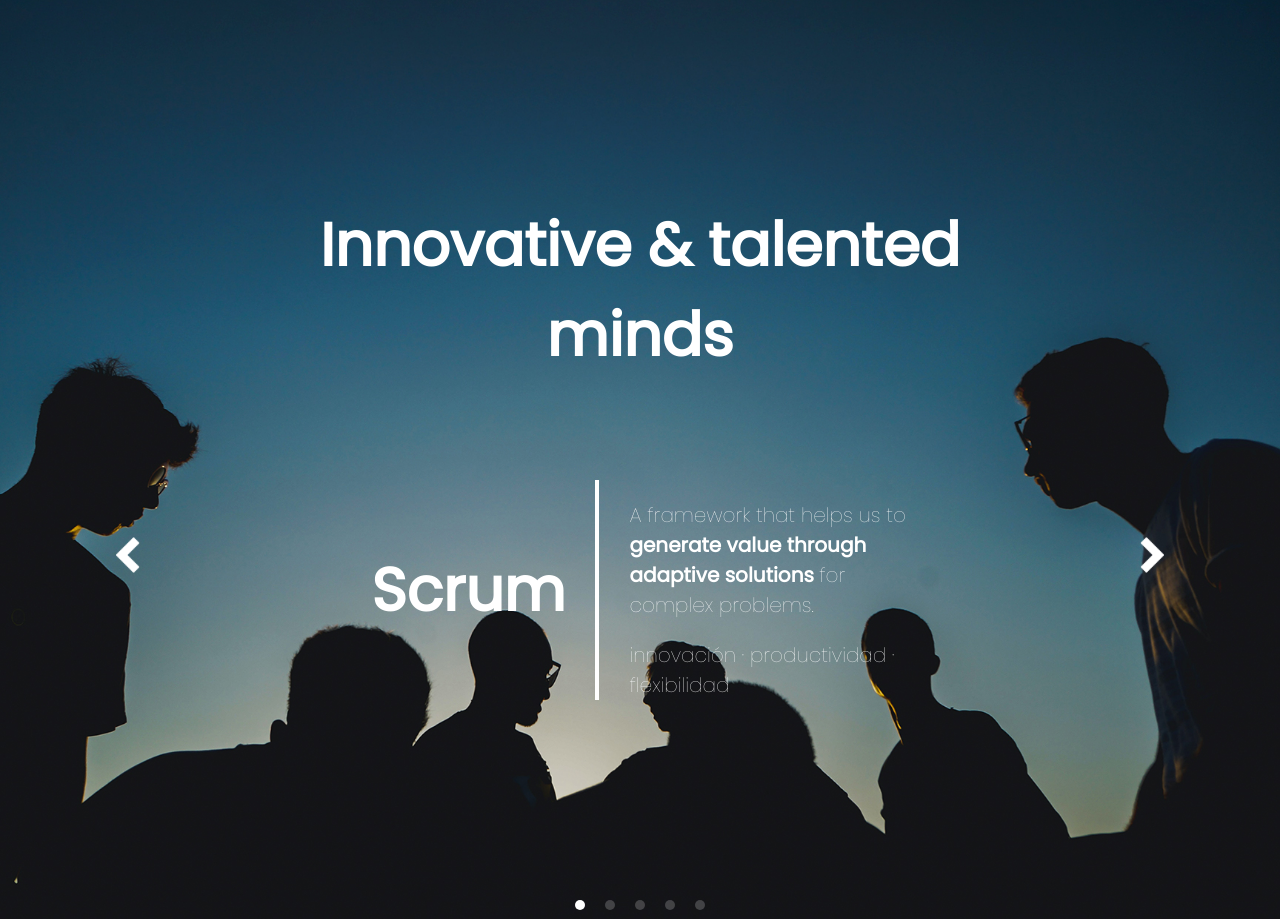
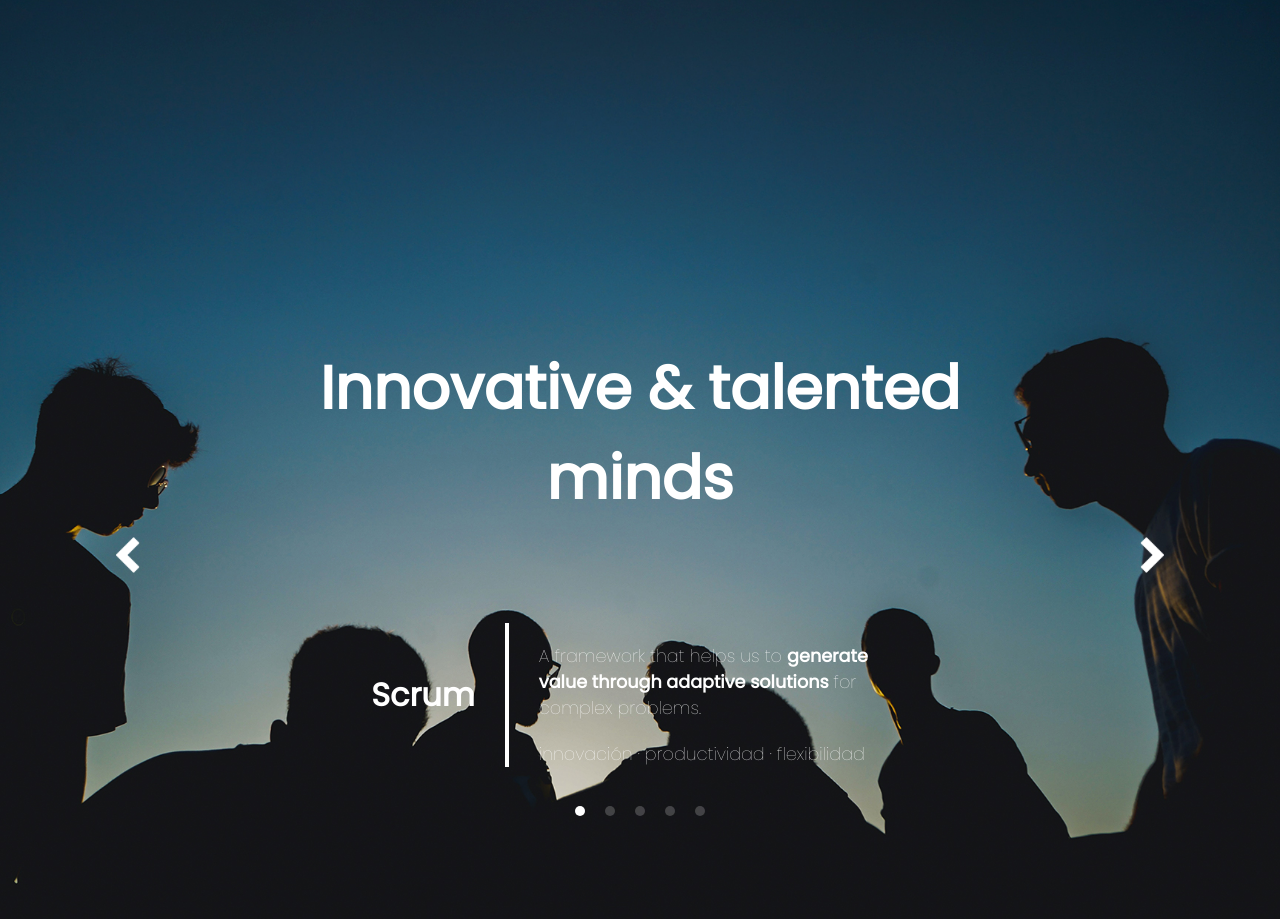
Before and after one commit to Cloud-Alchemy-Projects/HackathonT-Systems, a Node server app: page / in a window 1280 px wide. Shown: the part 1445-2364 px from the top of the page. Run offline with Node 20, Linux system fonts and the light colour scheme.

Commit message:
Bug fixed en seccion 2

```diff
--- a/public/css/styles.css
+++ b/public/css/styles.css
@@ -270,7 +270,7 @@
     /* border-right: thick solid #fff; */
     text-align: right;
     color: var(--color-text);
-    font-size: 60px;
+    font-size: 200%;
     font-weight: bold;
 }
 
@@ -309,14 +309,14 @@
 
 .paragraph {
     color: var(--color-text);
-    font-size: 20px;
+    font-size: 110%;
     font-weight: lighter;
     margin: 20px 0;
 }
 
 .paragraph-optional {
     color: var(--color-text);
-    font-size: 20px;
+    font-size: 110%;
     font-weight: lighter;
 }
 
@@ -362,8 +362,9 @@
     flex-direction: row;
     justify-content: center;
     align-items: center;
-    width: 100%;
-    margin-top: 200px;
+    width: 200px;
+    margin-top: 40%;
+    position: absolute;
 }
 
 .boton{
```
